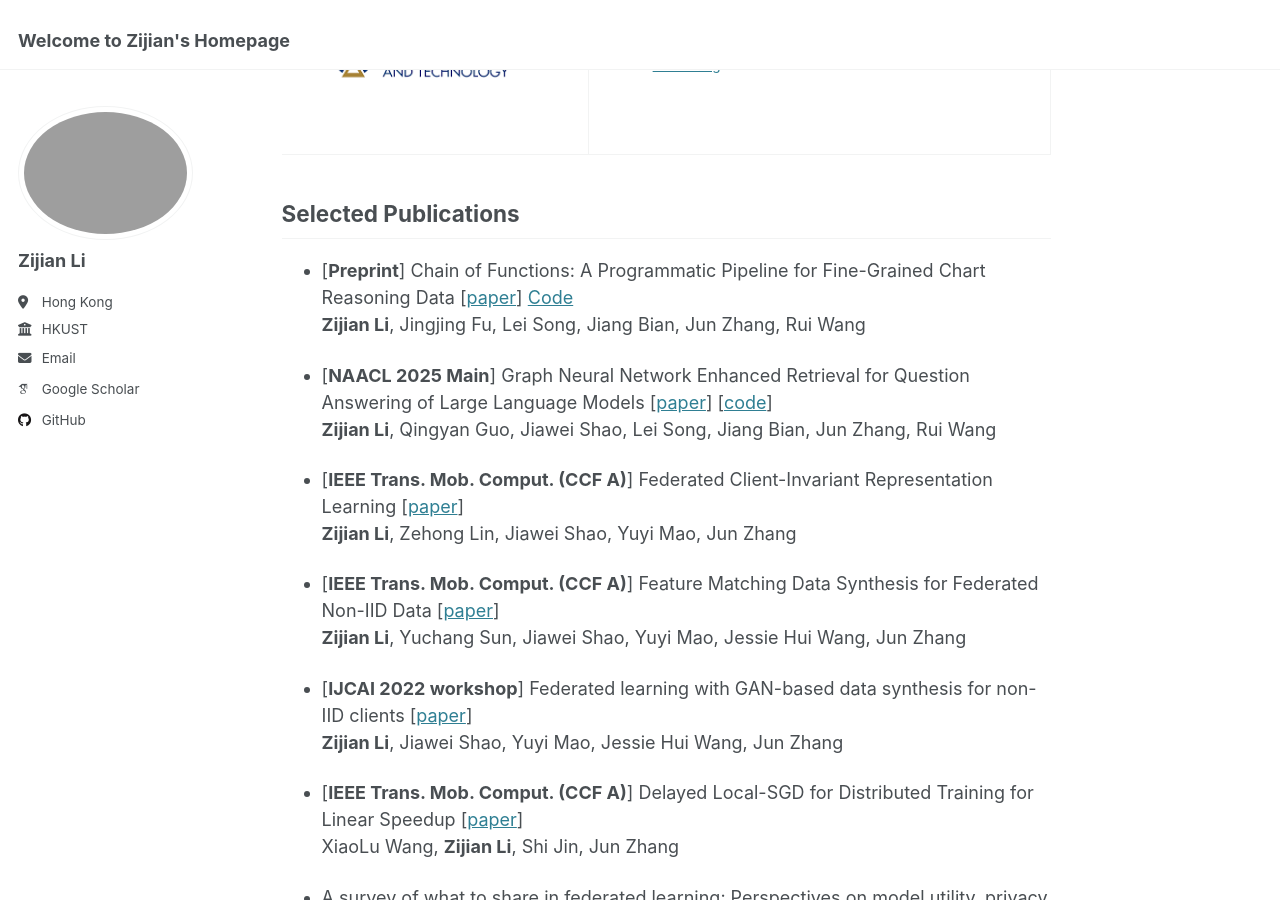
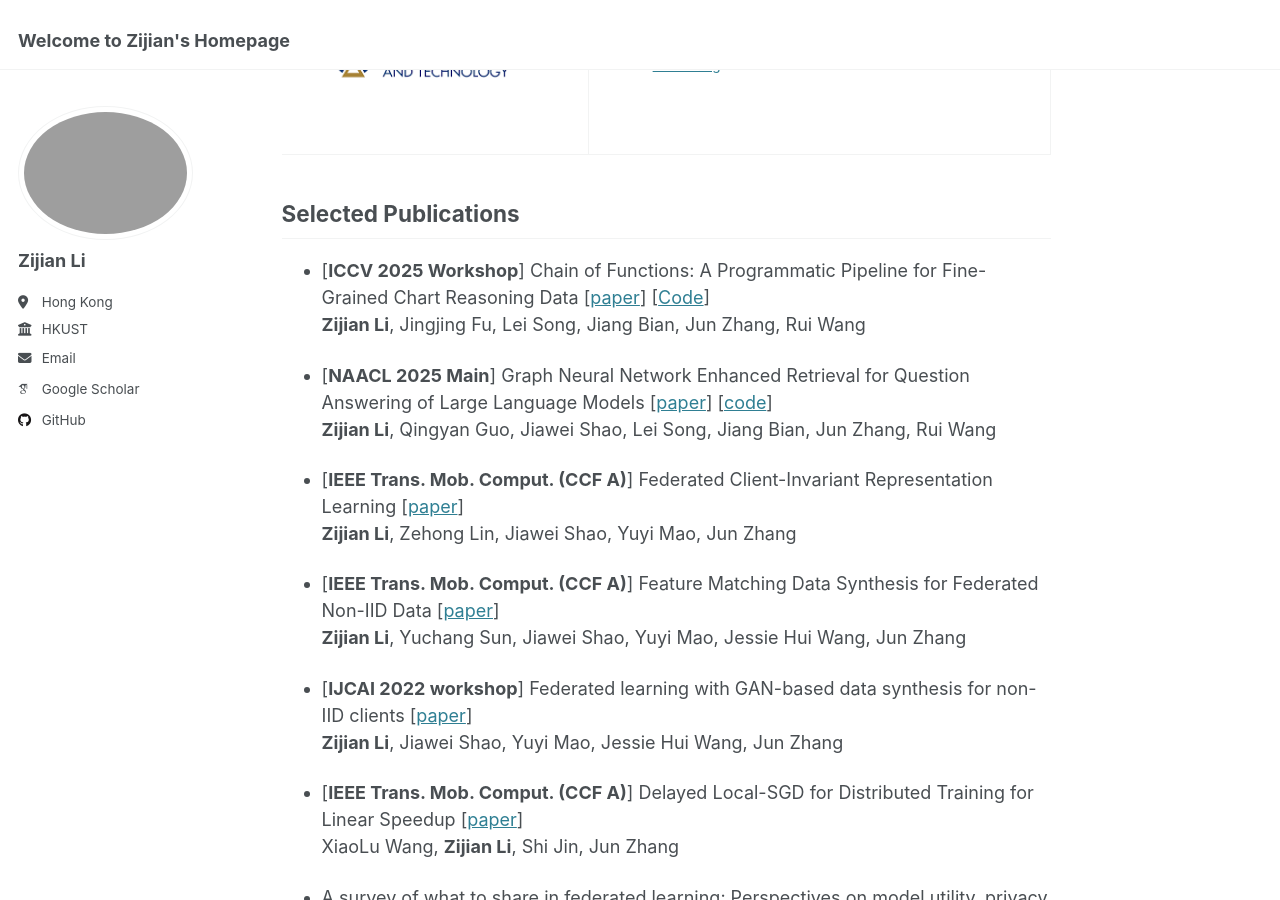
Before and after one commit to zli999/zijianli.github.io, a Jekyll site: the page built from _pages/about.md, in a window 1280 px wide and 900 px high, scrolled down 1050 px. Built offline with Jekyll 4.4.1, drawn with Linux system fonts in a browser that asks for light colours; some web fonts are replaced.

Commit message:
Update about.md

```diff
--- a/_pages/about.md
+++ b/_pages/about.md
@@ -69,7 +69,7 @@ I am currently a research intern in Tongyi Lab, focusing on Agent Training, unde
 
 
 ## Selected Publications
-- [**Preprint**] Chain of Functions: A Programmatic Pipeline for Fine-Grained Chart Reasoning Data [[paper](https://arxiv.org/abs/2503.16260)] [Code](https://github.com/microsoft/Chain-of-Functions)<br>**Zijian Li**, Jingjing Fu, Lei Song, Jiang Bian, Jun Zhang, Rui Wang<br>
+- [**ICCV 2025 Workshop**] Chain of Functions: A Programmatic Pipeline for Fine-Grained Chart Reasoning Data [[paper](https://arxiv.org/abs/2503.16260)] [[Code](https://github.com/microsoft/Chain-of-Functions)]<br>**Zijian Li**, Jingjing Fu, Lei Song, Jiang Bian, Jun Zhang, Rui Wang<br>
 
 - [**NAACL 2025 Main**] Graph Neural Network Enhanced Retrieval for Question Answering of Large Language Models [[paper](https://arxiv.org/abs/2406.06572)] [[code](https://github.com/zli999/GNN_Ret)]<br>**Zijian Li**, Qingyan Guo, Jiawei Shao, Lei Song, Jiang Bian, Jun Zhang, Rui Wang<br>
 
```
